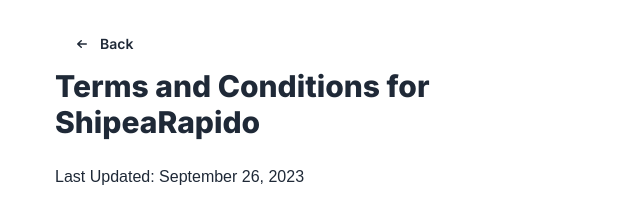
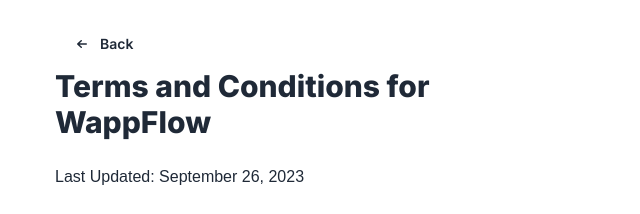
Before and after one commit to KiraBelak/WappFlow, a Next.js app: page /tos in a window 1280 px wide. Shown: the top 214 px of the page, without its empty margins (317-957 px from the left). Built offline with nearby package versions, Linux system fonts and the light colour scheme; no server answers.

Commit message:
Update Config with WappFlow Branding and Pricing Plans

```diff
--- a/config.js
+++ b/config.js
@@ -2,97 +2,111 @@
 
 const config = {
   // REQUIRED
-  appName: "ShipeaRapido",
-  // REQUIRED: a short description of your app for SEO tags (can be overwritten)
+  appName: "WappFlow",
+  // REQUIRED: una descripción breve para SEO (puede sobreescribirse en cada página)
   appDescription:
-    "The NextJS boilerplate with all you need to build your SaaS, AI tool, or any other web app.",
-  // REQUIRED (no https://, not trialing slash at the end, just the naked domain)
-  domainName: "shipfa.st",
+    "Analiza tus conversaciones de WhatsApp y obtén insights valiosos con WappFlow.",
+  // REQUIRED (sin https://, sin barra final)
+  domainName: "wappflow.com",
+
   crisp: {
-    // Crisp website ID. IF YOU DON'T USE CRISP: just remove this => Then add a support email in this config file (mailgun.supportEmail) otherwise customer support won't work.
+    // ID de Crisp (si no lo usas, elimina esta sección y usa mailgun.supportEmail)
     id: "",
-    // Hide Crisp by default, except on route "/". Crisp is toggled with <ButtonSupport/>. If you want to show Crisp on every routes, just remove this below
+    // Si solo quieres mostrar Crisp en la ruta "/", deja esta propiedad. De lo contrario, elimínala para mostrar Crisp en todas partes.
     onlyShowOnRoutes: ["/"],
   },
+
   stripe: {
-    // Create multiple plans in your Stripe dashboard, then add them here. You can add as many plans as you want, just make sure to add the priceId
+    // Planes configurados en tu dashboard de Stripe
     plans: [
       {
-        // REQUIRED — we use this to find the plan in the webhook (for instance if you want to update the user's credits based on the plan)
+        // Plan básico (Manantial)
         priceId:
           process.env.NODE_ENV === "development"
-            ? "price_1Niyy5AxyNprDp7iZIqEyD2h"
-            : "price_456",
-        //  REQUIRED - Name of the plan, displayed on the pricing page
-        name: "Starter",
-        // A friendly description of the plan, displayed on the pricing page. Tip: explain why this plan and not others
-        description: "Perfect for small projects",
-        // The price you want to display, the one user will be charged on Stripe.
-        price: 79,
-        // If you have an anchor price (i.e. $29) that you want to display crossed out, put it here. Otherwise, leave it empty
-        priceAnchor: 99,
+            ? "price_DEV_MANANTIAL"
+            : "price_PROD_MANANTIAL",
+        name: "Manantial",
+        description: "Empieza a fluir con el análisis básico de WhatsApp.",
+        price: 0, // Ejemplo: gratis o 9 USD/mes
+        priceAnchor: 9, // Muestra un precio tachado o vacío si no lo usas
         features: [
-          {
-            name: "NextJS boilerplate",
-          },
-          { name: "User oauth" },
-          { name: "Database" },
-          { name: "Emails" },
+          { name: "Análisis de 1 conversación" },
+          { name: "Estadísticas básicas" },
+          { name: "Exportación en PDF" },
         ],
       },
       {
-        // This plan will look different on the pricing page, it will be highlighted. You can only have one plan with isFeatured: true
+        // Plan destacado (Corriente)
         isFeatured: true,
         priceId:
           process.env.NODE_ENV === "development"
-            ? "price_1O5KtcAxyNprDp7iftKnrrpw"
-            : "price_456",
-        name: "Advanced",
-        description: "You need more power",
-        price: 99,
-        priceAnchor: 149,
+            ? "price_DEV_CORRIENTE"
+            : "price_PROD_CORRIENTE",
+        name: "Corriente",
+        description: "Un flujo más amplio de análisis para proyectos en crecimiento.",
+        price: 49,
+        priceAnchor: 79,
         features: [
-          {
-            name: "NextJS boilerplate",
-          },
-          { name: "User oauth" },
-          { name: "Database" },
-          { name: "Emails" },
-          { name: "1 year of updates" },
-          { name: "24/7 support" },
+          { name: "Análisis de múltiples conversaciones" },
+          { name: "Estadísticas avanzadas (tiempo de respuesta, actividad)" },
+          { name: "Exportación en múltiples formatos" },
+          { name: "Panel en tiempo real" },
+          { name: "Soporte prioritario" },
+        ],
+      },
+      {
+        // Plan completo (Marea)
+        priceId:
+          process.env.NODE_ENV === "development"
+            ? "price_DEV_MAREA"
+            : "price_PROD_MAREA",
+        name: "Marea",
+        description:
+          "El paquete completo para empresas con grandes necesidades de análisis.",
+        price: 199,
+        priceAnchor: 249,
+        features: [
+          { name: "Análisis ilimitado de conversaciones" },
+          { name: "API de integración (CRM, Slack, etc.)" },
+          { name: "Personalización de reportes (marca blanca)" },
+          { name: "Soporte 24/7" },
+          { name: "Funciones avanzadas de NLP" },
         ],
       },
     ],
   },
+
   aws: {
-    // If you use AWS S3/Cloudfront, put values in here
-    bucket: "bucket-name",
-    bucketUrl: `https://bucket-name.s3.amazonaws.com/`,
-    cdn: "https://cdn-id.cloudfront.net/",
+    // Configuración de S3/CloudFront (si lo usas)
+    bucket: "wappflow-bucket",
+    bucketUrl: "https://wappflow-bucket.s3.amazonaws.com/",
+    cdn: "https://cdn-wappflow.cloudfront.net/",
   },
+
   mailgun: {
-    // subdomain to use when sending emails, if you don't have a subdomain, just remove it. Highly recommended to have one (i.e. mg.yourdomain.com or mail.yourdomain.com)
+    // Subdominio para Mailgun (opcional)
     subdomain: "",
-    // REQUIRED — Email 'From' field to be used when sending magic login links
-    fromNoReply: `ShipeaRapido <noreply@magiobus.com>`,
-    // REQUIRED — Email 'From' field to be used when sending other emails, like abandoned carts, updates etc..
-    fromAdmin: `Magio at shipearapido <magio@magiobus.com>`,
-    // Email shown to customer if need support. Leave empty if not needed => if empty, set up Crisp above, otherwise you won't be able to offer customer support."
-    supportEmail: "magio@magiobus.com",
-    // When someone replies to supportEmail sent by the app, forward it to the email below (otherwise it's lost). If you set supportEmail to empty, this will be ignored.
-    forwardRepliesTo: "magio@magiobus.com",
+    // Email “From” para el envío de magic login links
+    fromNoReply: `WappFlow <noreply@wappflow.com>`,
+    // Email “From” para otras notificaciones
+    fromAdmin: `WappFlow Team <admin@wappflow.com>`,
+    // Email de soporte (si no usas Crisp, se mostrará para contacto directo)
+    supportEmail: "support@wappflow.com",
+    // Dirección a la que se redirigen las respuestas de los usuarios (opcional)
+    forwardRepliesTo: "support@wappflow.com",
   },
+
   colors: {
-    // REQUIRED — The DaisyUI theme to use (added to the main layout.js). Leave blank for default (light & dark mode). If you any other theme than light/dark, you need to add it in config.tailwind.js in daisyui.themes.
+    // Tema de DaisyUI (asegúrate de que "light" exista en tu config.tailwind.js)
     theme: "light",
-    // REQUIRED — This color will be reflected on the whole app outside of the document (loading bar, Chrome tabs, etc..). By default it takes the primary color from your DaisyUI theme (make sure to update your the theme name after "data-theme=")
-    // OR you can just do this to use a custom color: main: "#f37055". HEX only.
+    // Color principal para la app (por defecto toma el primary del tema "light")
     main: themes["light"]["primary"],
   },
+
   auth: {
-    // REQUIRED — the path to log in users. It's use to protect private routes (like /dashboard). It's used in apiClient (/libs/api.js) upon 401 errors from our API
+    // Ruta para iniciar sesión (NextAuth u otra config)
     loginUrl: "/api/auth/signin",
-    // REQUIRED — the path you want to redirect users after successfull login (i.e. /dashboard, /private). This is normally a private page for users to manage their accounts. It's used in apiClient (/libs/api.js) upon 401 errors from our API & in ButtonSignin.js
+    // Ruta de callback tras login exitoso (por ejemplo, tu dashboard)
     callbackUrl: "/dashboard",
   },
 };
```
